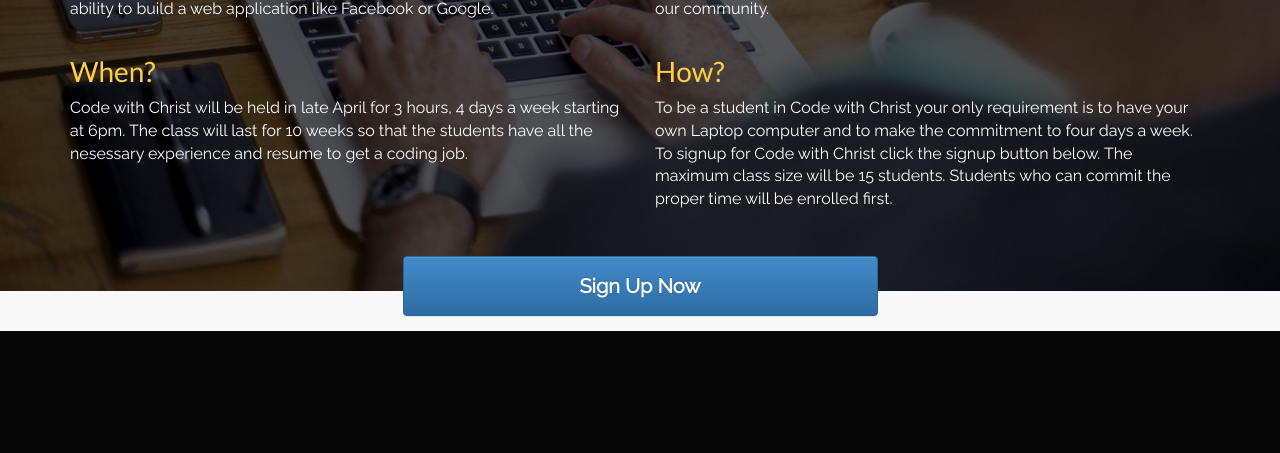
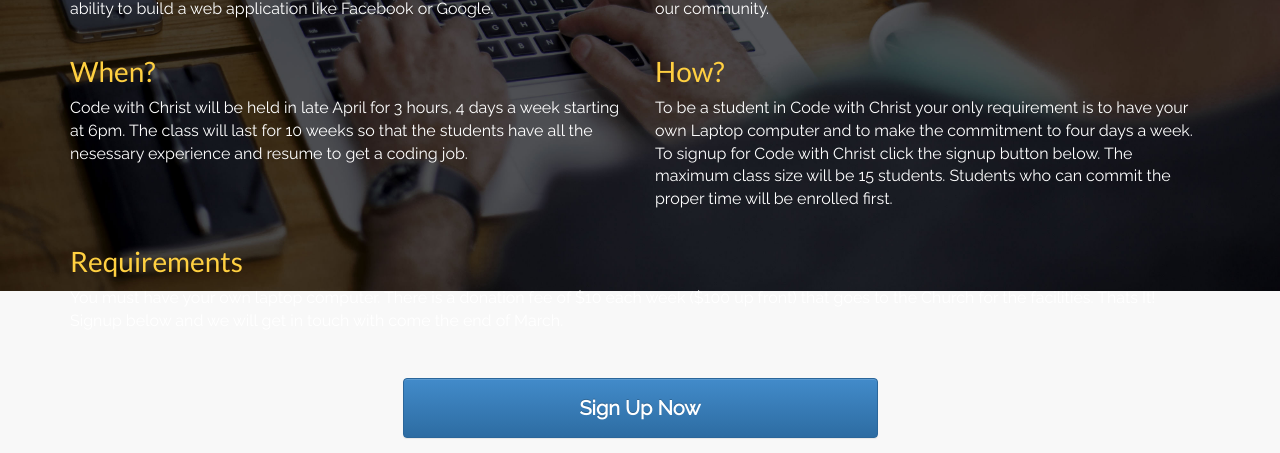
Before and after one commit to Kazanz/cwc, a Django app: page / in a window 1280 px wide. Shown: the part 559-1012 px from the top of the page. Before the commit the page ends 890 px from the top, so only its background shows below. Run offline with Django 3.2, Linux system fonts and the light colour scheme; parts of the project's set-up code (start-up, migrations or seed data) failed here and were passed over; some libraries are stand-ins or nearby versions.

Commit message:
one more row

```diff
--- a/templates/landing.html
+++ b/templates/landing.html
@@ -106,6 +106,12 @@ video { display: block; }
           </div>
           <div class="row">
             <div class="col-md-12">
+                <h2>Requirements</h2>
+                <p>You must have your own laptop computer.  There is a donation fee of $10 each week ($100 up front) that goes to the Church for the facilities. Thats It!  Signup below and we will get in touch with come the end of March.</p>
+            </div>
+          </div>
+          <div class="row">
+            <div class="col-md-12">
                 <center><p><a class="btn btn-primary" href="{% url 'sign-up-form' %}" role="button">Sign Up Now</a></p></center>
             </div>
           </div>
```
